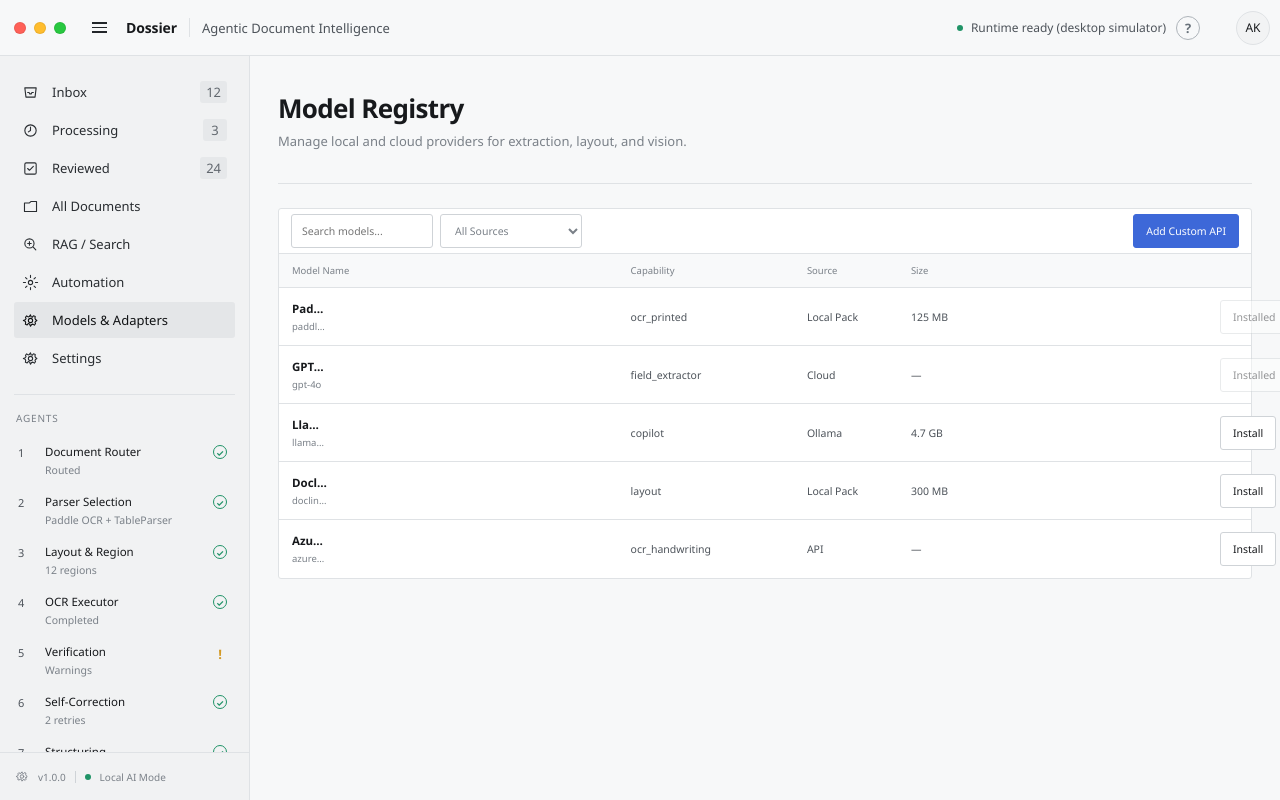
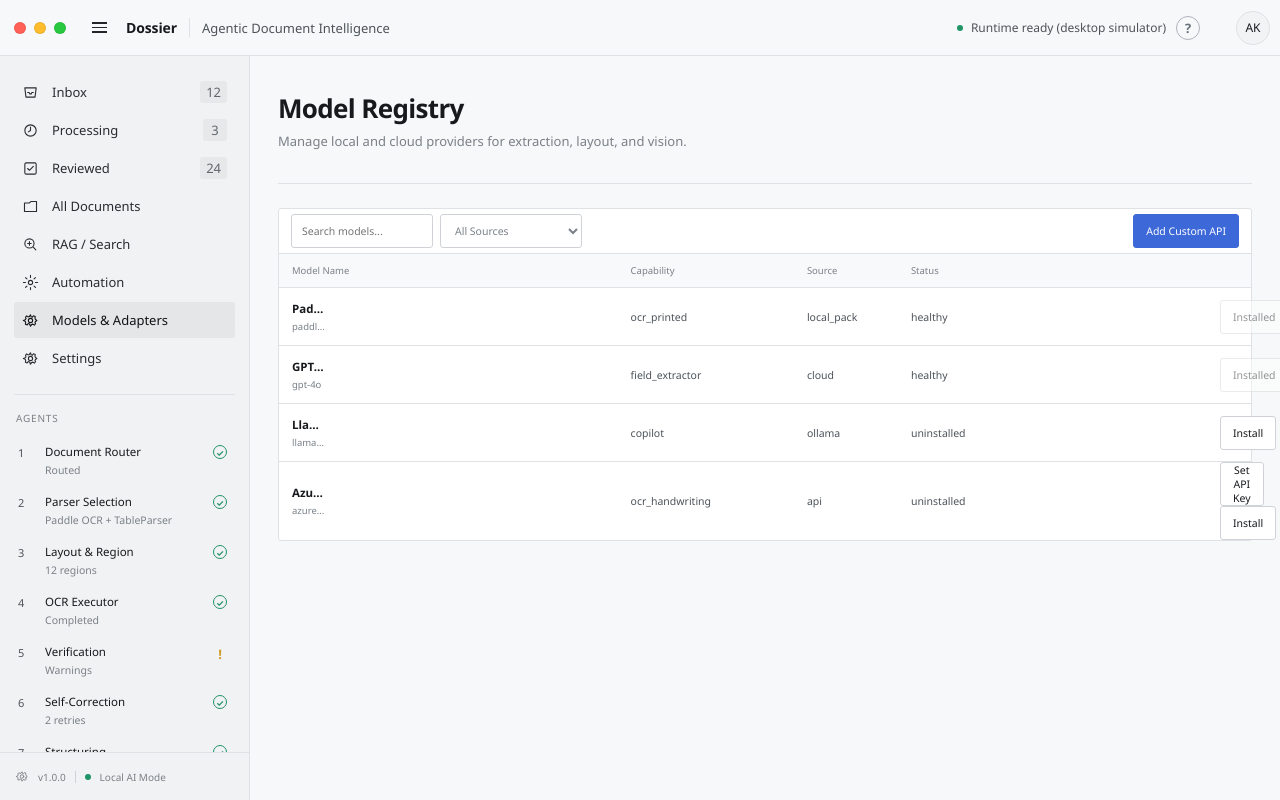
Before and after one commit to kyoo-147/Dossier, a React (Vite) app in the folder apps/desktop/: page /#/models in a window 1280 px wide. Built offline with nearby package versions, Linux system fonts and the light colour scheme.

Commit message:
feat(desktop): implement model registry installation workflow, provider manifest adapters, and API key modal

```diff
--- a/apps/desktop/src/features/model-registry/ModelRegistryPage.tsx
+++ b/apps/desktop/src/features/model-registry/ModelRegistryPage.tsx
@@ -1,32 +1,109 @@
-import { useState } from "react";
+import { useState, useEffect } from "react";
+import { invoke } from "@tauri-apps/api/core";
 import { StandardPageShell } from "../../app/layout/StandardPageShell.js";
+import { ProviderManifest } from "@dossier/contracts/src/provider.js";
 
-interface ModelConfig {
-  id: string;
-  name: string;
-  provider: "Cloud" | "API" | "Ollama" | "Hugging Face" | "Local Pack";
-  capability: "probe" | "layout" | "ocr_printed" | "ocr_handwriting" | "table_parser" | "field_extractor" | "validator" | "copilot" | "risk_detector";
-  status: "installed" | "available" | "installing";
-  size?: string;
-}
-
-const mockModels: ModelConfig[] = [
-  { id: "paddle-ocr-v4", name: "PaddleOCR PP-OCRv4", provider: "Local Pack", capability: "ocr_printed", status: "installed", size: "125 MB" },
-  { id: "gpt-4o", name: "GPT-4o (Dossier Cloud)", provider: "Cloud", capability: "field_extractor", status: "installed" },
-  { id: "llama-3-8b", name: "Llama 3 8B Instruct", provider: "Ollama", capability: "copilot", status: "available", size: "4.7 GB" },
-  { id: "docling-layout", name: "Docling PDF Layout", provider: "Local Pack", capability: "layout", status: "available", size: "300 MB" },
-  { id: "azure-document-intelligence", name: "Azure Document Intelligence", provider: "API", capability: "ocr_handwriting", status: "available" }
+const mockProviders: ProviderManifest[] = [
+  {
+    provider_id: "paddle-ocr-v4",
+    provider_name: "PaddleOCR PP-OCRv4",
+    provider_type: "ocr_printed",
+    version: "1.0",
+    capabilities: ["ocr", "vision"],
+    input_contract: "dossier.vision.v1",
+    output_contract: "dossier.text.v1",
+    adapter: { source: "local_pack", requires_api_key: false, size_bytes: 125000000 },
+    resource_profile: { cpu: 2, memory: "500MB" },
+    privacy_profile: { local_only: true },
+    health_status: "healthy"
+  },
+  {
+    provider_id: "gpt-4o",
+    provider_name: "GPT-4o (Dossier Cloud)",
+    provider_type: "field_extractor",
+    version: "1.0",
+    capabilities: ["extraction", "reasoning"],
+    input_contract: "dossier.text.v1",
+    output_contract: "dossier.json.v1",
+    adapter: { source: "cloud", requires_api_key: false },
+    resource_profile: { network: true },
+    privacy_profile: { local_only: false },
+    health_status: "healthy"
+  },
+  {
+    provider_id: "llama-3-8b",
+    provider_name: "Llama 3 8B Instruct",
+    provider_type: "copilot",
+    version: "1.0",
+    capabilities: ["chat", "reasoning"],
+    input_contract: "dossier.chat.v1",
+    output_contract: "dossier.chat.v1",
+    adapter: { source: "ollama", requires_api_key: false, model_id: "llama3", size_bytes: 4700000000 },
+    resource_profile: { gpu: "optional", memory: "8GB" },
+    privacy_profile: { local_only: true },
+    health_status: "uninstalled"
+  },
+  {
+    provider_id: "azure-document-intelligence",
+    provider_name: "Azure Document Intelligence",
+    provider_type: "ocr_handwriting",
+    version: "1.0",
+    capabilities: ["ocr", "layout"],
+    input_contract: "dossier.vision.v1",
+    output_contract: "dossier.layout.v1",
+    adapter: { source: "api", requires_api_key: true },
+    resource_profile: { network: true },
+    privacy_profile: { local_only: false },
+    health_status: "uninstalled"
+  }
 ];
 
 export function ModelRegistryPage() {
   const [search, setSearch] = useState("");
   const [filterProvider, setFilterProvider] = useState<string>("All");
+  const [apiKeyModal, setApiKeyModal] = useState<{ open: boolean; service: string }>({ open: false, service: "" });
+  const [apiKeyValue, setApiKeyValue] = useState("");
+  const [installingModels, setInstallingModels] = useState<Record<string, boolean>>({});
+  const [models, setModels] = useState<ProviderManifest[]>(mockProviders);
 
-  const filteredModels = mockModels.filter(model => {
-    if (search && !model.name.toLowerCase().includes(search.toLowerCase())) return false;
-    if (filterProvider !== "All" && model.provider !== filterProvider) return false;
+  const filteredModels = models.filter(model => {
+    if (search && !model.provider_name?.toLowerCase().includes(search.toLowerCase())) return false;
+    if (filterProvider !== "All" && model.adapter.source !== filterProvider.toLowerCase().replace(" ", "_")) return false;
     return true;
   });
+
+  const handleOpenApiKey = async (service: string) => {
+    try {
+      const existingKey = await invoke<string | null>("get_api_key", { service });
+      setApiKeyValue(existingKey || "");
+    } catch (e) {
+      console.error(e);
+      setApiKeyValue("");
+    }
+    setApiKeyModal({ open: true, service });
+  };
+
+  const handleSaveApiKey = async () => {
+    try {
+      await invoke("set_api_key", { service: apiKeyModal.service, key: apiKeyValue });
+      setApiKeyModal({ open: false, service: "" });
+      alert("API Key saved securely.");
+    } catch (e) {
+      alert("Failed to save API Key");
+    }
+  };
+
+  const handleInstall = async (provider_id: string) => {
+    try {
+      setInstallingModels(prev => ({ ...prev, [provider_id]: true }));
+      await invoke("install_provider", { providerId: provider_id });
+      setModels(prev => prev.map(m => m.provider_id === provider_id ? { ...m, health_status: "healthy" } : m));
+    } catch (e) {
+      alert("Failed to install provider");
+    } finally {
+      setInstallingModels(prev => ({ ...prev, [provider_id]: false }));
+    }
+  };
 
   return (
     <StandardPageShell
@@ -55,7 +132,7 @@ export function ModelRegistryPage() {
             </select>
           </div>
           <div>
-            <button className="button button--primary">Add Custom API</button>
+            <button className="button button--primary" onClick={() => setApiKeyModal({ open: true, service: "custom_api" })}>Add Custom API</button>
           </div>
         </div>
 
@@ -63,7 +140,7 @@ export function ModelRegistryPage() {
           <span>Model Name</span>
           <span>Capability</span>
           <span>Source</span>
-          <span>Size</span>
+          <span>Status</span>
           <span />
         </div>
 
@@ -73,29 +150,55 @@ export function ModelRegistryPage() {
           </div>
         ) : (
           filteredModels.map(model => (
-            <div key={model.id} className="catalog-row">
+            <div key={model.provider_id} className="catalog-row">
               <span className="catalog-document">
                 <span>
-                  <strong>{model.name}</strong>
-                  <small>{model.id}</small>
+                  <strong>{model.provider_name || model.provider_id}</strong>
+                  <small>{model.provider_id}</small>
                 </span>
               </span>
-              <span>{model.capability}</span>
-              <span>{model.provider}</span>
-              <span>{model.size ?? "—"}</span>
+              <span>{model.provider_type}</span>
+              <span>{model.adapter.source}</span>
+              <span>{model.health_status}</span>
               <span style={{ textAlign: "right" }}>
-                {model.status === "installed" ? (
+                {model.adapter.requires_api_key && (
+                  <button className="button" style={{ marginRight: 8 }} onClick={() => handleOpenApiKey(model.provider_id)}>
+                    Set API Key
+                  </button>
+                )}
+                {installingModels[model.provider_id] || model.health_status === "installing" ? (
+                  <button className="button" disabled>Installing...</button>
+                ) : model.health_status === "healthy" ? (
                   <button className="button" disabled>Installed</button>
-                ) : model.status === "installing" ? (
-                  <button className="button" disabled>Installing...</button>
                 ) : (
-                  <button className="button">Install</button>
+                  <button className="button" onClick={() => handleInstall(model.provider_id)}>Install</button>
                 )}
               </span>
             </div>
           ))
         )}
       </section>
+
+      {apiKeyModal.open && (
+        <div style={{ position: 'fixed', top: 0, left: 0, right: 0, bottom: 0, backgroundColor: 'rgba(0,0,0,0.5)', display: 'flex', alignItems: 'center', justifyContent: 'center', zIndex: 1000 }}>
+          <div style={{ backgroundColor: '#fff', padding: 24, borderRadius: 8, width: 400, boxShadow: '0 4px 12px rgba(0,0,0,0.1)' }}>
+            <h3 style={{ marginTop: 0 }}>Configure API Key</h3>
+            <p style={{ color: '#666', fontSize: 14 }}>Enter the key for {apiKeyModal.service}. It will be stored securely in the system keychain.</p>
+            <input
+              type="password"
+              className="input"
+              style={{ width: '100%', marginBottom: 16 }}
+              value={apiKeyValue}
+              onChange={e => setApiKeyValue(e.target.value)}
+              placeholder="sk-..."
+            />
+            <div style={{ display: 'flex', justifyContent: 'flex-end', gap: 8 }}>
+              <button className="button" onClick={() => setApiKeyModal({ open: false, service: "" })}>Cancel</button>
+              <button className="button button--primary" onClick={handleSaveApiKey}>Save</button>
+            </div>
+          </div>
+        </div>
+      )}
     </StandardPageShell>
   );
 }
```
Also changed, not shown: packages/contracts/src/provider.ts (+13 -1 lines), 2 other files (tests, documents, lock files or other folders).
